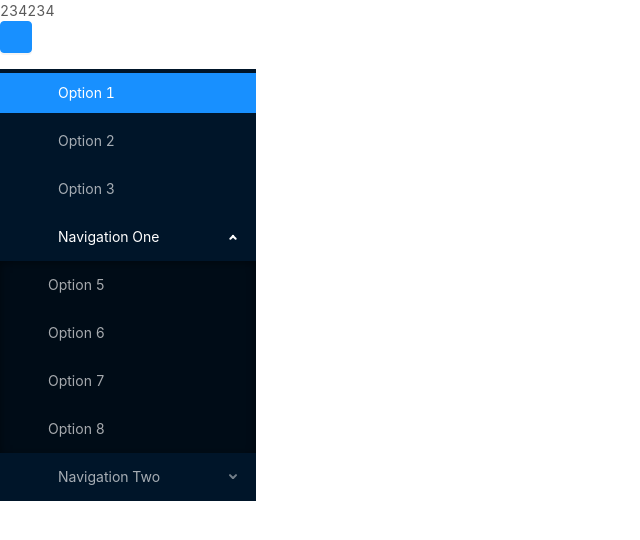
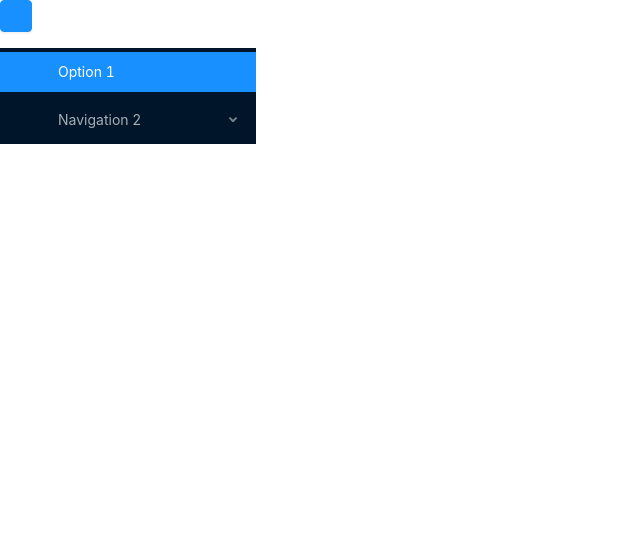
Before and after one commit to iwangjie/ccloud-web, a Vue app: page / in a window 1280 px wide. Shown: the top 540 px of the page, without its empty margins (0-640 px from the left). Built offline with nearby package versions, Linux system fonts and the light colour scheme.

Commit message:
添加单文件递归菜单，通过菜单树json递归生成菜单

```diff
--- a/src/components/Menu/index.vue
+++ b/src/components/Menu/index.vue
@@ -1,9 +1,9 @@
 <!--
- * @Description:
+ * @Description: 菜单组件
  * @Author: kcz
  * @Date: 2020-02-23 21:15:27
  * @LastEditors: kcz
- * @LastEditTime: 2020-02-23 21:15:35
+ * @LastEditTime: 2020-02-24 19:57:17
  -->
 <template>
   <div style="width: 256px">
@@ -17,44 +17,44 @@
       theme="dark"
       :inlineCollapsed="collapsed"
     >
-      <a-menu-item key="1">
-        <a-icon type="pie-chart" />
-        <span>Option 1</span>
-      </a-menu-item>
-      <a-menu-item key="2">
-        <a-icon type="desktop" />
-        <span>Option 2</span>
-      </a-menu-item>
-      <a-menu-item key="3">
-        <a-icon type="inbox" />
-        <span>Option 3</span>
-      </a-menu-item>
-      <a-sub-menu key="sub1">
-        <span slot="title"><a-icon type="mail" /><span>Navigation One</span></span>
-        <a-menu-item key="5">Option 5</a-menu-item>
-        <a-menu-item key="6">Option 6</a-menu-item>
-        <a-menu-item key="7">Option 7</a-menu-item>
-        <a-menu-item key="8">Option 8</a-menu-item>
-      </a-sub-menu>
-      <a-sub-menu key="sub2">
-        <span slot="title"><a-icon type="appstore" /><span>Navigation Two</span></span>
-        <a-menu-item key="9">Option 9</a-menu-item>
-        <a-menu-item key="10">Option 10</a-menu-item>
-        <a-sub-menu key="sub3" title="Submenu">
-          <a-menu-item key="11">Option 11</a-menu-item>
-          <a-menu-item key="12">Option 12</a-menu-item>
-        </a-sub-menu>
-      </a-sub-menu>
+          <template v-for="item in list">
+        <a-menu-item v-if="!item.children" :key="item.key">
+          <a-icon type="pie-chart" />
+          <span>{{item.title}}</span>
+        </a-menu-item>
+        <cSubMenu v-else :menu-info="item" :key="item.key" />
+      </template>
     </a-menu>
   </div>
 </template>
 
 <script>
+import cSubMenu from './module/cSubMenu'
 export default {
   data () {
     return {
-      collapsed: false
+      collapsed: false,
+      list: [
+        {
+          key: '1',
+          title: 'Option 1'
+        },
+        {
+          key: '2',
+          title: 'Navigation 2',
+          children: [
+            {
+              key: '2.1',
+              title: 'Navigation 3',
+              children: [{ key: '2.1.1', title: 'Option 2.1.1' }]
+            }
+          ]
+        }
+      ]
     }
+  },
+  components: {
+    cSubMenu
   },
   methods: {
     toggleCollapsed () {
--- /dev/null
+++ b/src/components/Menu/module/cSubMenu.vue
@@ -0,0 +1,27 @@
+<!--
+ * @Description: 单文件递归菜单
+ * @Author: kcz
+ * @Date: 2020-02-24 19:07:07
+ * @LastEditors: kcz
+ * @LastEditTime: 2020-02-24 19:57:08
+ -->
+<template functional>
+  <a-sub-menu :key="props.menuInfo.key">
+    <span slot="title">
+      <a-icon type="mail" /><span>{{ props.menuInfo.title }}</span>
+    </span>
+    <template v-for="item in props.menuInfo.children">
+      <a-menu-item v-if="!item.children" :key="item.key">
+        <a-icon type="pie-chart" />
+        <span>{{ item.title }}</span>
+      </a-menu-item>
+      <cSubMenu v-else :key="item.key" :menu-info="item" />
+    </template>
+  </a-sub-menu>
+</template>
+<script>
+export default {
+  name: 'cSubMenu',
+  props: ['menuInfo']
+}
+</script>
--- a/src/core/component_use.js
+++ b/src/core/component_use.js
@@ -1,9 +1,9 @@
 /*
- * @Description:
+ * @Description: 组件加载配置文件
  * @Author: kcz
  * @Date: 2020-02-23 21:06:45
  * @LastEditors: kcz
- * @LastEditTime: 2020-02-23 21:21:19
+ * @LastEditTime: 2020-02-24 19:57:46
  */
 
 /* eslint-disable */
--- a/src/core/index.js
+++ b/src/core/index.js
@@ -1,8 +1,8 @@
 /*
- * @Description:
+ * @Description: 组件引入核心文件
  * @Author: kcz
  * @Date: 2020-02-23 21:09:10
  * @LastEditors: kcz
- * @LastEditTime: 2020-02-23 21:10:32
+ * @LastEditTime: 2020-02-24 19:58:12
  */
 import './component_use'
--- a/src/views/layout/index.vue
+++ b/src/views/layout/index.vue
@@ -1,13 +1,12 @@
 <!--
- * @Description:
+ * @Description: 布局页面
  * @Author: kcz
  * @Date: 2020-02-23 21:12:19
  * @LastEditors: kcz
- * @LastEditTime: 2020-02-23 21:20:17
+ * @LastEditTime: 2020-02-24 19:57:25
  -->
 <template>
   <div>
-    234234
     <kmenu />
   </div>
 </template>
```
Also changed, not shown: 1 other file (tests, documents, lock files or other folders).
